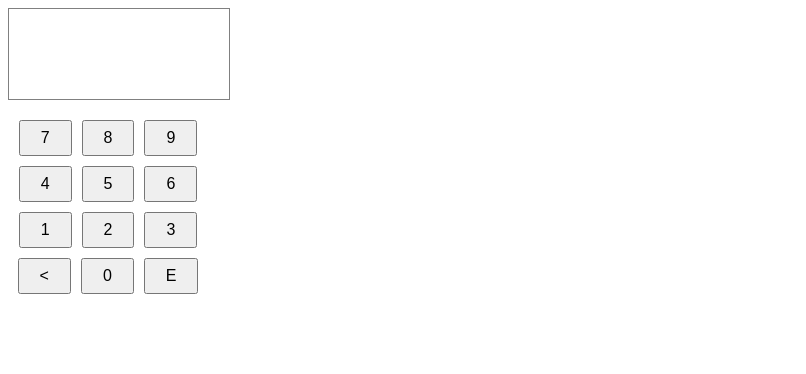
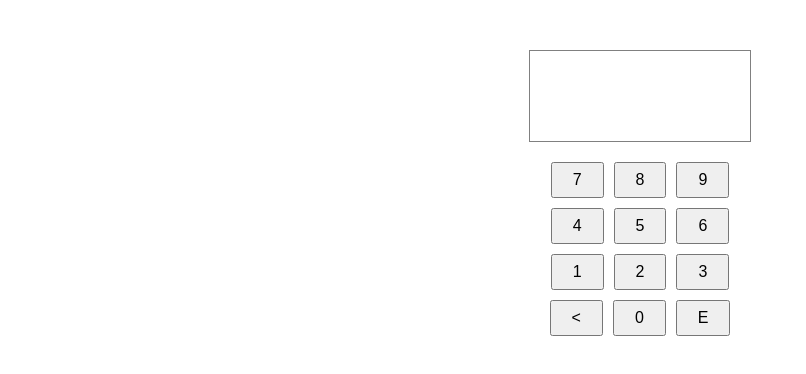
Before and after one commit to alyonaVet/JS-course-Homework-67, a React (Vite) app: page / in a window 1280 px wide. Shown: the top 374 px of the page, without its empty margins (0-806 px from the left). Built offline with nearby package versions, Linux system fonts and the light colour scheme.

Commit message:
added styles to App;

```diff
--- a/src/App.css
+++ b/src/App.css
@@ -0,0 +1,6 @@
+.App {
+  display: flex;
+  flex-direction: column;
+  align-items: center;
+  margin-top: 50px;
+}
```
